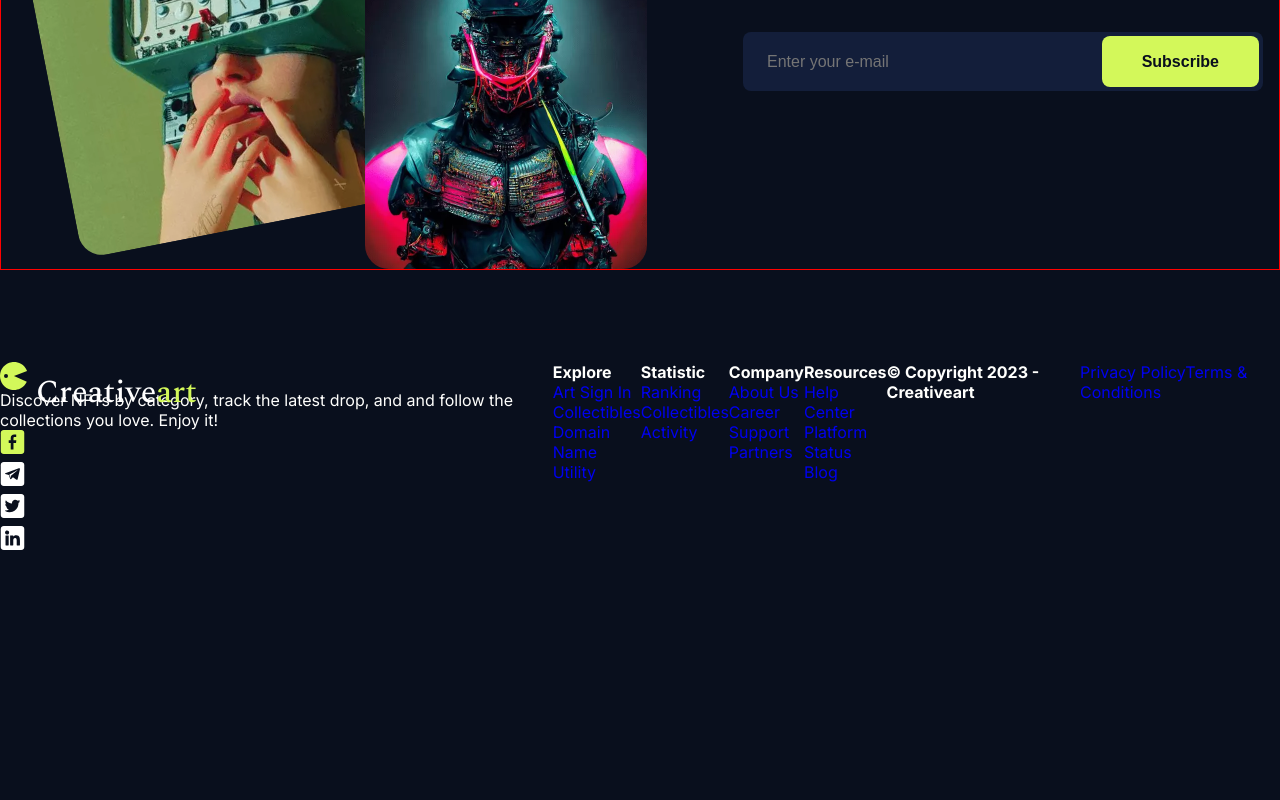
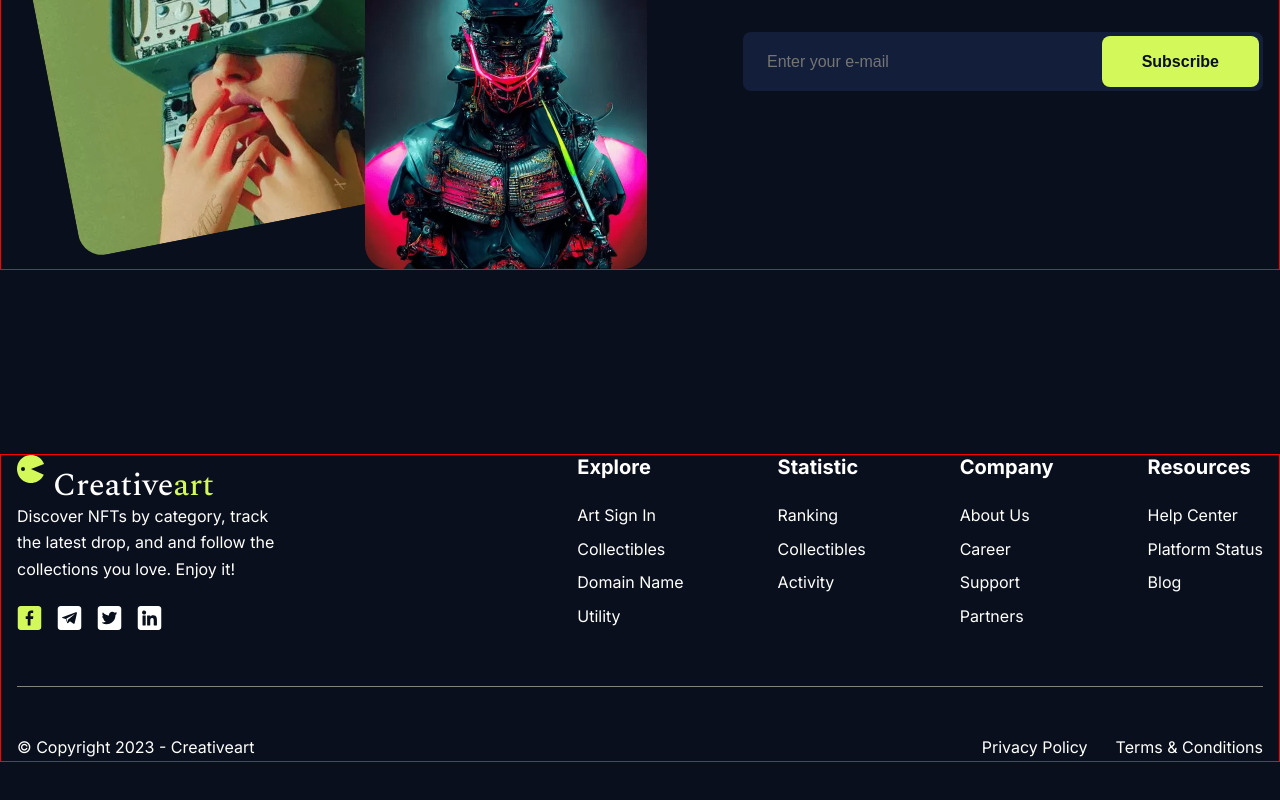
Before and after one commit to VitaliKozhurov/nft-art, a React (Create React App) app: page / in a window 1280 px wide. Shown: the part 4028-4828 px from the top of the page. Before the commit the page ends 4586 px from the top, so only its background shows below. Built offline with nearby package versions, Linux system fonts and the light colour scheme.

Commit message:
refactor: refactor footer

```diff
--- a/src/components/about/about.tsx
+++ b/src/components/about/about.tsx
@@ -1,5 +1,6 @@
 import React, { FC } from 'react';
 import styled from 'styled-components';
+import { theme } from '../../styles/Theme';
 
 type LinkProps = { linkUrl: string; linkTitle: string };
 
@@ -23,6 +24,29 @@ export const About: FC<Props> = ({ title, links }) => {
     );
 };
 
-const StyledAbout = styled.div``;
-const StyledAboutTitle = styled.h4``;
-const StyledAboutList = styled.ul``;
+const StyledAbout = styled.div`
+    &:not(:last-child) {
+        margin-right: 94px;
+    }
+`;
+const StyledAboutTitle = styled.h4`
+    font-size: 20px;
+    font-weight: 700;
+    line-height: 1.2;
+    color: #fff;
+    margin-bottom: 24px;
+`;
+const StyledAboutList = styled.ul`
+    li {
+        font-size: 16px;
+        font-weight: 400;
+        line-height: 1.6;
+        &:not(:last-child) {
+            margin-bottom: 8px;
+        }
+
+        a {
+            color: ${theme.colors.textFont};
+        }
+    }
+`;
--- a/src/components/sectionDescription/sectionDescription.ts
+++ b/src/components/sectionDescription/sectionDescription.ts
@@ -1,10 +1,11 @@
 import styled from 'styled-components';
 import { theme } from '../../styles/Theme';
 
-export const SectionDescription = styled.p`
+export const SectionDescription = styled.p<{ margin?: string }>`
     margin: 20px 0 40px;
     font-size: 1rem;
     font-weight: 400;
     line-height: 1.65;
     color: ${theme.colors.textFont};
+    margin: ${(props) => props.margin};
 `;
--- a/src/components/socials/socials.tsx
+++ b/src/components/socials/socials.tsx
@@ -23,4 +23,10 @@ export const Socials = () => {
     );
 };
 
-const StyledSocialList = styled.ul``;
+const StyledSocialList = styled.ul`
+    display: flex;
+
+    li + li {
+        margin-left: 12px;
+    }
+`;
--- a/src/layout/footer/footer.tsx
+++ b/src/layout/footer/footer.tsx
@@ -1,46 +1,79 @@
 import React from 'react';
 import styled from 'styled-components';
-import { FlexWrapper } from '../../components/common/flexWrapper';
-import { Logo } from '../../components/logo/logo';
-import { Socials } from '../../components/socials/socials';
+
 import { footerLinksData } from './footerLinksData';
-import { About } from '../../components/about/about';
+import { About, Container, FlexWrapper, Logo, SectionDescription, Socials } from '../../components';
+import { theme } from '../../styles/Theme';
 
 export const Footer = () => {
     return (
         <StyledFooter>
-            <FlexWrapper>
+            <Container>
                 <StyledContactsInfo>
-                    <FlexWrapper direction={'column'}>
-                        <Logo />
-                        <p>
-                            Discover NFTs by category, track the latest drop, and and follow the collections you love.
-                            Enjoy it!
-                        </p>
-                        <Socials />
-                    </FlexWrapper>
+                    <ContactBox>
+                        <FlexWrapper direction={'column'}>
+                            <Logo />
+                            <SectionDescription margin={'20px 0 24px'}>
+                                Discover NFTs by category, track the latest drop, and and follow the collections you
+                                love. Enjoy it!
+                            </SectionDescription>
+                            <Socials />
+                        </FlexWrapper>
+                    </ContactBox>
                     <FlexWrapper>
                         {footerLinksData.map((item) => (
                             <About title={item.title} links={item.links} />
                         ))}
                     </FlexWrapper>
                 </StyledContactsInfo>
+
                 <StyledCopyRight>
-                    <h4> &copy; Copyright 2023 - Creativeart</h4>
-                    <div>
-                        <a href="#">Privacy Policy</a>
-                        <a href="#">Terms & Conditions</a>
-                    </div>
+                    <CopyrightHeader> &copy; Copyright 2023 - Creativeart</CopyrightHeader>
+                    <CopyrightLinksBox>
+                        <Links href="#">Privacy Policy</Links>
+                        <Links href="#">Terms & Conditions</Links>
+                    </CopyrightLinksBox>
                 </StyledCopyRight>
-            </FlexWrapper>
+            </Container>
         </StyledFooter>
     );
 };
 
-const StyledFooter = styled.footer``;
+const StyledFooter = styled.footer`
+    padding: 92px 0;
+`;
+
+const ContactBox = styled.div`
+    max-width: 272px;
+    width: 100%;
+`;
+
 const StyledContactsInfo = styled.div`
     display: flex;
+    justify-content: space-between;
+    padding-bottom: 48px;
+    margin-bottom: 48px;
+    border-bottom: 1px solid #838382;
 `;
 const StyledCopyRight = styled.div`
     display: flex;
+    justify-content: space-between;
 `;
+
+const CopyrightHeader = styled.h4`
+    font-size: 16px;
+    font-weight: 400;
+    line-height: 1.6;
+`;
+
+const CopyrightLinksBox = styled.div``;
+
+const Links = styled.a`
+    font-size: 16px;
+    font-weight: 400;
+    line-height: 1.6;
+    color: ${theme.colors.textFont};
+    &:last-child {
+        margin-left: 28px;
+    }
+`;
```
